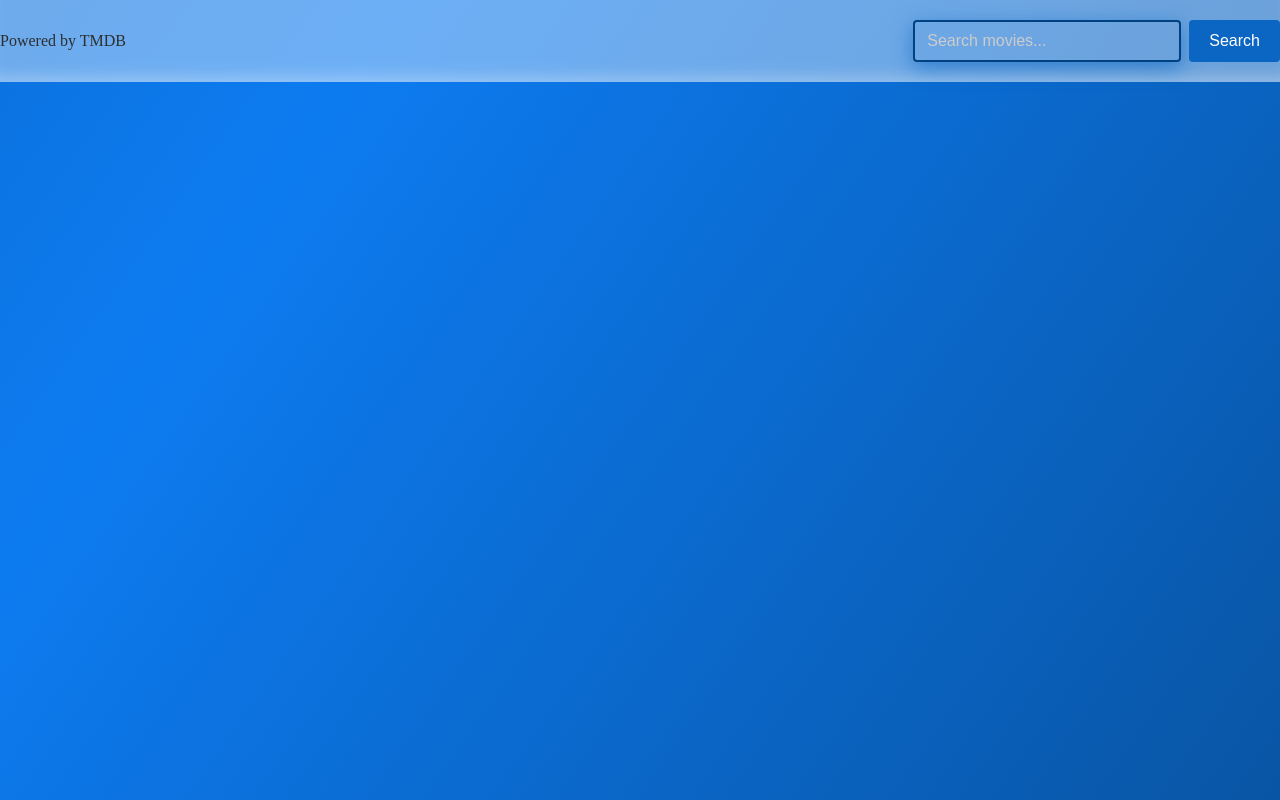
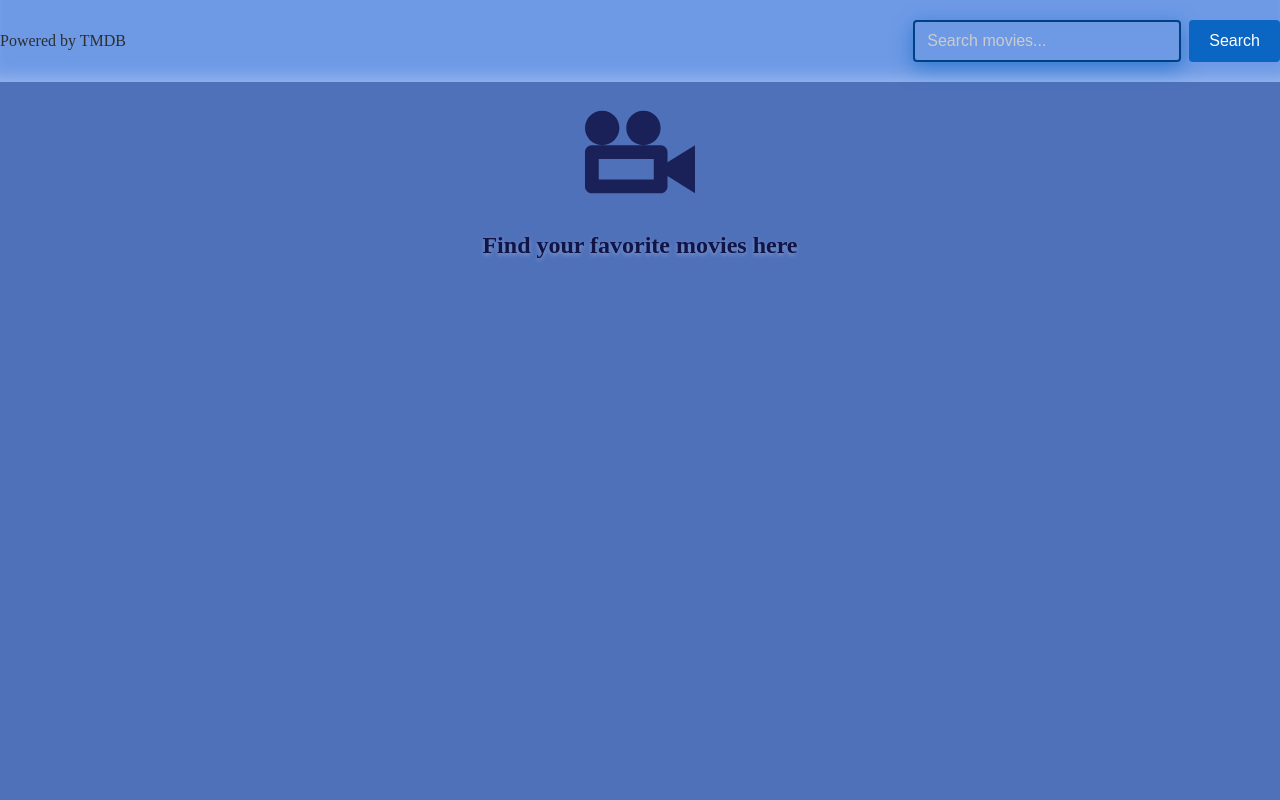
Before and after one commit to byOlexandra/03-react-movies, a React (Vite) app: page / in a window 1280 px wide. Built offline with nearby package versions, Linux system fonts and the light colour scheme.

Commit message:
update styles, and home page

```diff
--- a/src/components/App/App.module.css
+++ b/src/components/App/App.module.css
@@ -12,9 +12,7 @@ body {
   left: 0;
   z-index: -1;
 
-  background: linear-gradient(125deg, #0a66c2, #074a8d, #0d7bf0, #053a6f);
-  background-size: 400% 400%;
-  animation: gradientFlow 15s ease infinite;
+  background-color: rgb(79, 113, 186);
 }
 
 @keyframes gradientFlow {
@@ -30,3 +28,61 @@ body {
     background-position: 0% 50%;
   }
 }
+
+.icon {
+  display: block;
+  margin: 0 auto 30px;
+  fill: rgb(16, 20, 70);
+
+  animation: cameraPulse 3s infinite ease-in-out;
+  transform-origin: center;
+}
+
+.homeContent {
+  display: flex;
+  flex-direction: column;
+  align-items: center;
+  justify-content: center;
+  text-align: center;
+}
+
+.homeTitle {
+  color: rgb(16, 20, 70);
+    font-size: 24px;
+    font-weight: 600;
+    margin: 0;
+    text-shadow: 0 2px 4px rgba(255, 255, 255, 0.3);
+
+    animation: fadeIn 1.5s ease-out;
+}
+
+@keyframes fadeIn {
+  from {
+    opacity: 0;
+    transform: translateY(10px);
+  }
+
+  to {
+    opacity: 1;
+    transform: translateY(0);
+  }
+}
+
+
+
+@keyframes cameraPulse {
+  0% {
+    transform: scale(1);
+    opacity: 0.8;
+  }
+
+  50% {
+    transform: scale(1.4);
+    opacity: 1;
+  }
+
+  100% {
+    transform: scale(1);
+    opacity: 0.8;
+  }
+}
--- a/src/components/App/App.tsx
+++ b/src/components/App/App.tsx
@@ -10,6 +10,7 @@ import type { Movie } from '../../types/movie';
 import MovieModal from '../MovieModal/MovieModal';
 
 export default function App() {
+    const [isCameraIcon, setIsCameraIcon] = useState(true)
     const [isLoading, setIsLoading] = useState(false);
     const [isError, setIsError] = useState(false);
     const [movies, setMovies] = useState<Movie[]>([]);
@@ -18,6 +19,7 @@ export default function App() {
     const handleSearch = async (query: string) => {
         if (!query) return;
 
+        setIsCameraIcon(false)
         setIsError(false);
         setMovies([])
         setIsLoading(true);
@@ -38,6 +40,17 @@ export default function App() {
         }
     }
 
+    const CameraIcon = () => (
+        <div className={style.homeContent}>
+            <svg className={style.icon} width={100} height={100}>
+                <use href="/src/images/sprite.svg#icon-video-camera"></use>
+            </svg>
+            <h1 className={style.homeTitle}>
+                Find your favorite movies here
+            </h1>
+        </div>
+    );
+
     const handleModalClose = () => {
         setSelectedMovie(null)
     }
@@ -48,6 +61,7 @@ export default function App() {
             <div>
                 <Toaster />
                 <SearchBar onSubmit={handleSearch} />
+                {isCameraIcon && <CameraIcon />}
                 {isLoading ? <Loader /> : <MovieGrid movies={movies} onSelect={setSelectedMovie} />}
                 {isError && <ErrorMessage />}
                 {selectedMovie && <MovieModal onClose={handleModalClose} movie={selectedMovie} />}
--- a/src/components/MovieGrid/MovieGrid.module.css
+++ b/src/components/MovieGrid/MovieGrid.module.css
@@ -41,7 +41,7 @@
     color: #fff;
     font-size: 18px;
     font-weight: bold;
-    background: rgba(0, 0, 0, 0.85);
+    background: rgba(46, 53, 143, 0.85);
     border-top-left-radius: 4px;
     border-top-right-radius: 4px;
     box-sizing: border-box;
@@ -50,5 +50,5 @@
 }
 
 .card:hover .title {
-    background: rgba(0, 0, 0, 0.8);
+    background: rgba(31, 35, 95, 0.85);
 }
--- a/src/components/MovieModal/MovieModal.module.css
+++ b/src/components/MovieModal/MovieModal.module.css
@@ -38,7 +38,7 @@
     bottom: 0;
     left: 0;
     right: 0;
-    background: rgba(0, 0, 0, 0.85);
+    background: rgba(46, 53, 143, 0.85);
     color: #fff;
     padding: 20px;
     overflow-y: auto;
--- a/src/components/SearchBar/SearchBar.module.css
+++ b/src/components/SearchBar/SearchBar.module.css
@@ -1,9 +1,13 @@
 .header {
     padding: 20px 0px;
-    background-color: rgba(255, 255, 255, 0.4);
+    background-color: rgba(114, 158, 234, 0.9);
     width: 100%;
     margin-bottom: 20px;
-    box-shadow: inset 0 -15px 15px -10px rgba(255, 255, 255, 0.3);
+    box-shadow: inset 0 -15px 15px -10px rgba(162, 190, 239, 0.8);
+
+    position: sticky;
+    top: 0;
+    z-index: 1000;
 }
 
 .container {
```
Also changed, not shown: src/images/sprite.svg (added).
